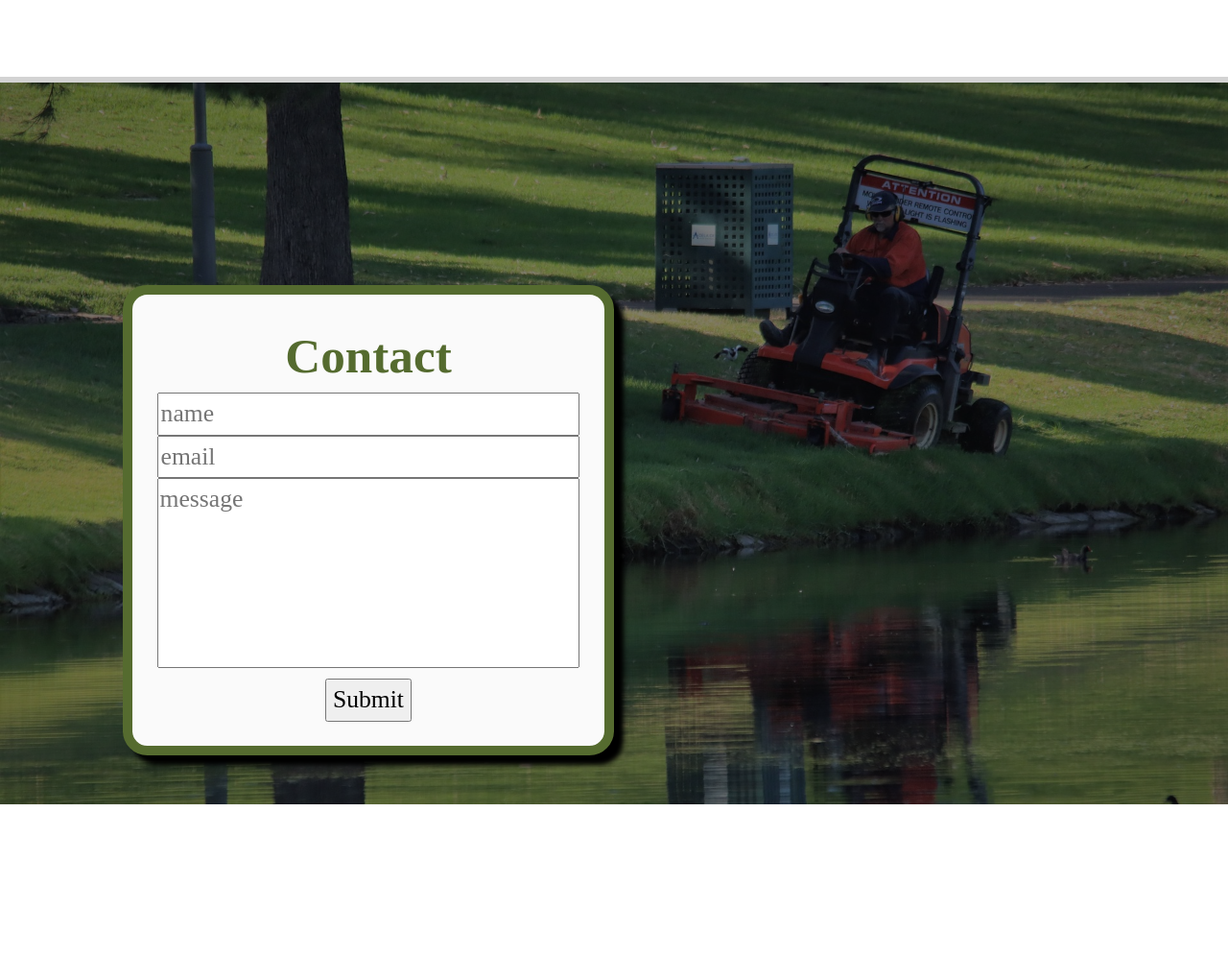
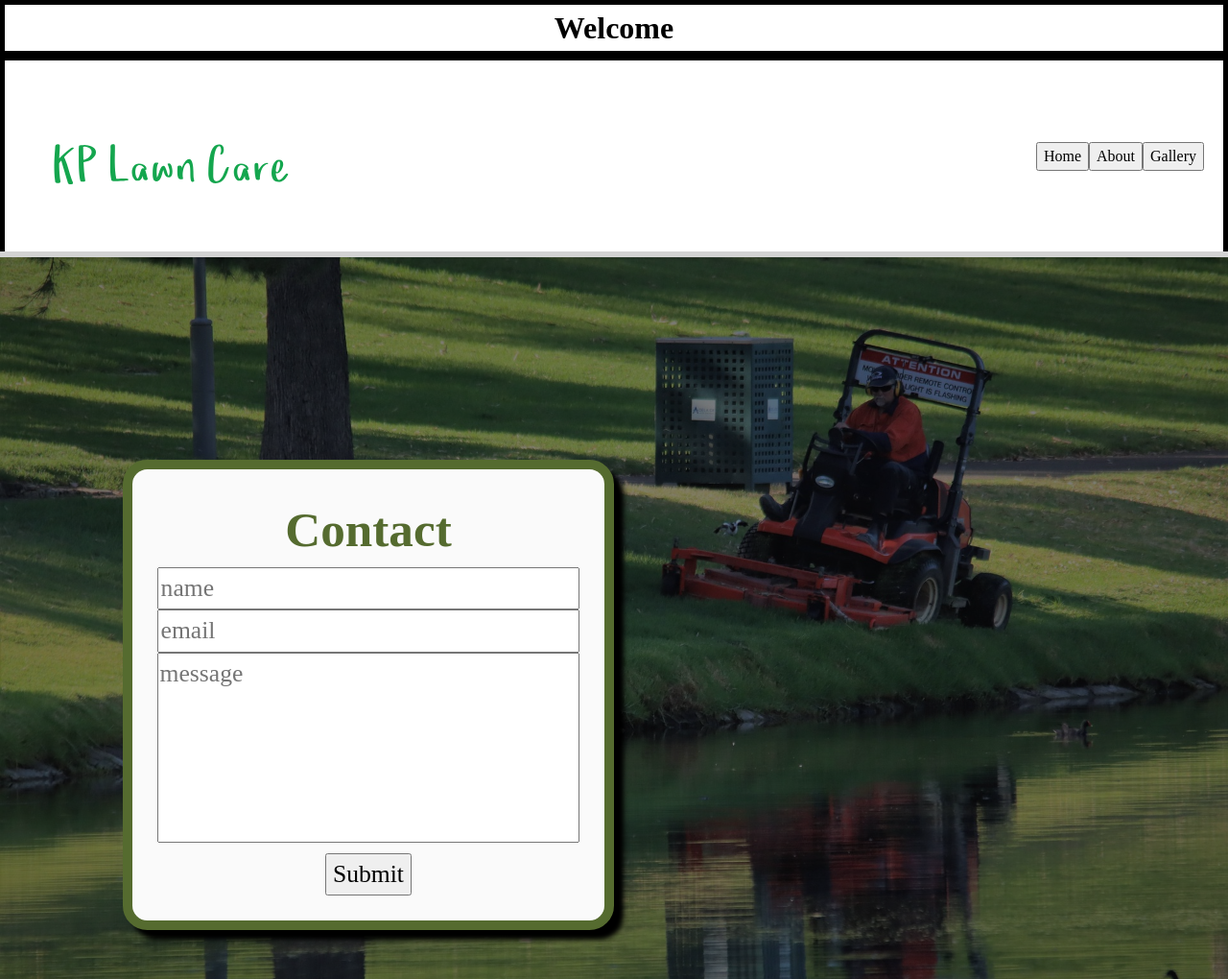
Before and after one commit to DigiBladeDigitalServices/lawncarewebsite, a plain HTML site: page index.html in a window 1280 px wide. Shown: the whole page at 96% size. Before the commit the page ends 838 px from the top, so only its background shows below. Drawn offline with Linux system fonts and the light colour scheme.

Commit message:
still making header.

```diff
--- a/index.html
+++ b/index.html
@@ -9,7 +9,7 @@
     <style>
 .bg-image-wrap {
     position: relative;
-    z-index: 1;
+    z-index: 0;
 }
 
 .bg-image {
@@ -18,7 +18,7 @@
     background-size: cover;
     background-position: top right;
     padding: 23.5em;
-    margin-top: 5.4em;
+
     outline: 6px solid lightgray;
    background-blend-mode: multiply;
     background-color: grey;
@@ -49,6 +49,7 @@
     flex-direction: column;
     flex-wrap: wrap;
     text-align: center;
+    overflow: visible;
 
 }
 
@@ -62,7 +63,24 @@ input, textarea {
 </head>
 <body>
 
+    <div class="header">
+        <h1>Welcome</h1>
+    </div>
 
+<div class="container">
+<div class="nav">
+
+<div class="logo">
+    <img src="download.svg">
+    </div>
+
+    <ul>
+        <li><button>Home</button></li>
+        <li><button>About</button></li>
+        <li><button>Gallery</button></li>
+    </ul>
+    </div>
+</div>
 
 <div class="bg-image-wrap">
 
@@ -80,10 +98,13 @@ input, textarea {
 
  </div>
     </div>
+    <div class="foot">
+<p>Lorem ipsum dolor sit, amet consectetur adipisicing elit. Odit maxime vel, eaque itaque at ad corrupti debitis eveniet omnis doloremque minus illum eum tempore veritatis sunt delectus quo vero temporibus!</p>
+</div>
     </div>
 
 <div class="foot">
-
+<p>Lorem ipsum dolor sit, amet consectetur adipisicing elit. Odit maxime vel, eaque itaque at ad corrupti debitis eveniet omnis doloremque minus illum eum tempore veritatis sunt delectus quo vero temporibus!</p>
 </div>
 
 </body>
--- a/stylesheet.css
+++ b/stylesheet.css
@@ -53,6 +53,30 @@ h1, h2, h3, h4, h5, h6 {
   isolation: isolate;
 }
 
+.header {
+  text-align: center;
+  border: 5px solid black;
+}
+
+.container {
+  border: 5px solid black;
+  position: sticky;
+
+}
+
+ul{
+  display: flex;
+  list-style-type: none;
+  margin-right: 20px
+}
+
+.nav {
+  display: flex;
+  justify-content: space-between;
+  align-items: center;
+}
+
+
 
 
 @media (max-width: 450px) {
```
Also changed, not shown: download.svg (added).
